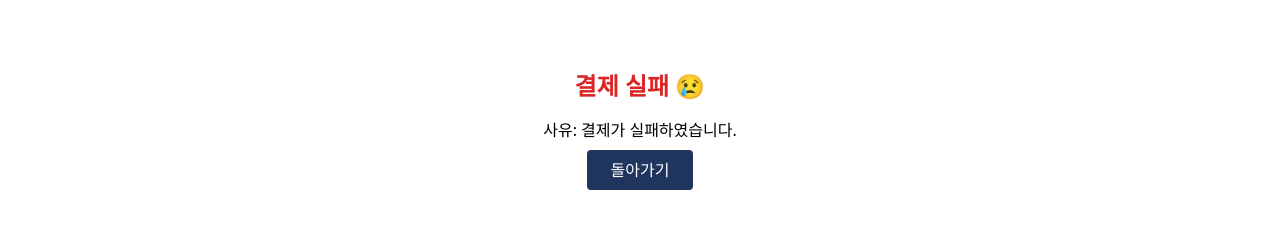
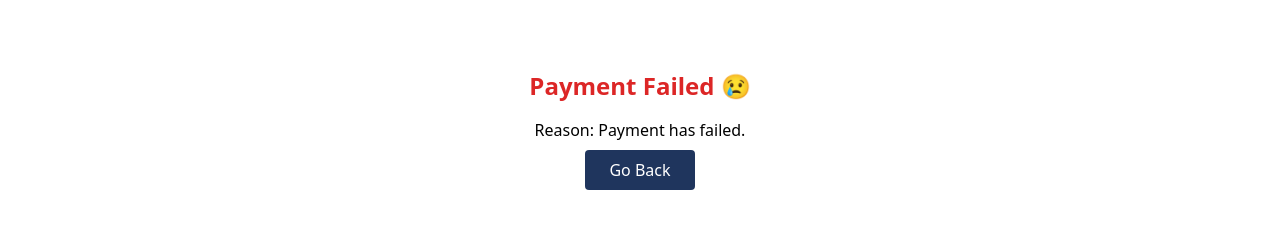
Before and after one commit to Raina-Moon/korip-web, a Next.js app: page /en/reservation/fail in a window 1280 px wide. Shown: the part 338-566 px from the top of the page. Built offline with nearby package versions, Linux system fonts and the light colour scheme; no server answers.

Commit message:
✨ feat: add localization support for payment failure page in English and Korean

```diff
--- /dev/null
+++ b/public/locales/en/payment-fail.json
@@ -0,0 +1,9 @@
+{
+  "fail": {
+    "title": "Payment Failed 😢",
+    "reason": "Reason: {{message}}",
+    "code": "Error Code: {{code}}",
+    "back": "Go Back",
+    "defaultMessage": "Payment has failed."
+  }
+}
--- a/src/app/[locale]/reservation/fail/page.tsx
+++ b/src/app/[locale]/reservation/fail/page.tsx
@@ -1,35 +1,40 @@
 "use client";
 
+import { useLocale } from "@/utils/useLocale";
 import { useSearchParams, useRouter } from "next/navigation";
 import React from "react";
+import { useTranslation } from "react-i18next";
 
 const FailPage = () => {
+  const {t} = useTranslation("payment-fail");
   const searchParams = useSearchParams();
   const router = useRouter();
 
-  const message = searchParams.get("message") || "결제가 실패하였습니다.";
+  const locale = useLocale();
+
+  const message = searchParams.get("message") || t("fail.defaultMessage");
   const code = searchParams.get("code");
   const lodgeId = searchParams.get("lodgeId");
 
   const handleBack = () => {
     if (lodgeId) {
-      router.push(`/lodge/${lodgeId}`);
+      router.push(`/${locale}/lodge/${lodgeId}`);
     } else {
-      router.push("/");
+      router.push(`/${locale}`);
     }
   };
 
   return (
     <div className="flex flex-col items-center justify-center min-h-screen px-4">
-      <h1 className="text-2xl font-bold text-red-600 mb-4">결제 실패 😢</h1>
-      <p className="mb-2">사유: {message}</p>
-      {code && <p className="mb-6 text-gray-500 text-sm">에러 코드: {code}</p>}
+      <h1 className="text-2xl font-bold text-red-600 mb-4">{t("fail.title")}</h1>
+      <p className="mb-2">{t("fail.reason", { message })}</p>
+      {code && <p className="mb-6 text-gray-500 text-sm">{t("fail.code", { code })}</p>}
 
       <button
         onClick={handleBack}
         className="bg-primary-700 text-white px-6 py-2 rounded hover:bg-primary-500"
       >
-        돌아가기
+        {t("fail.back")}
       </button>
     </div>
   );
```
Also changed, not shown: public/locales/ko/payment-fail.json (added, +9 -0 lines).
